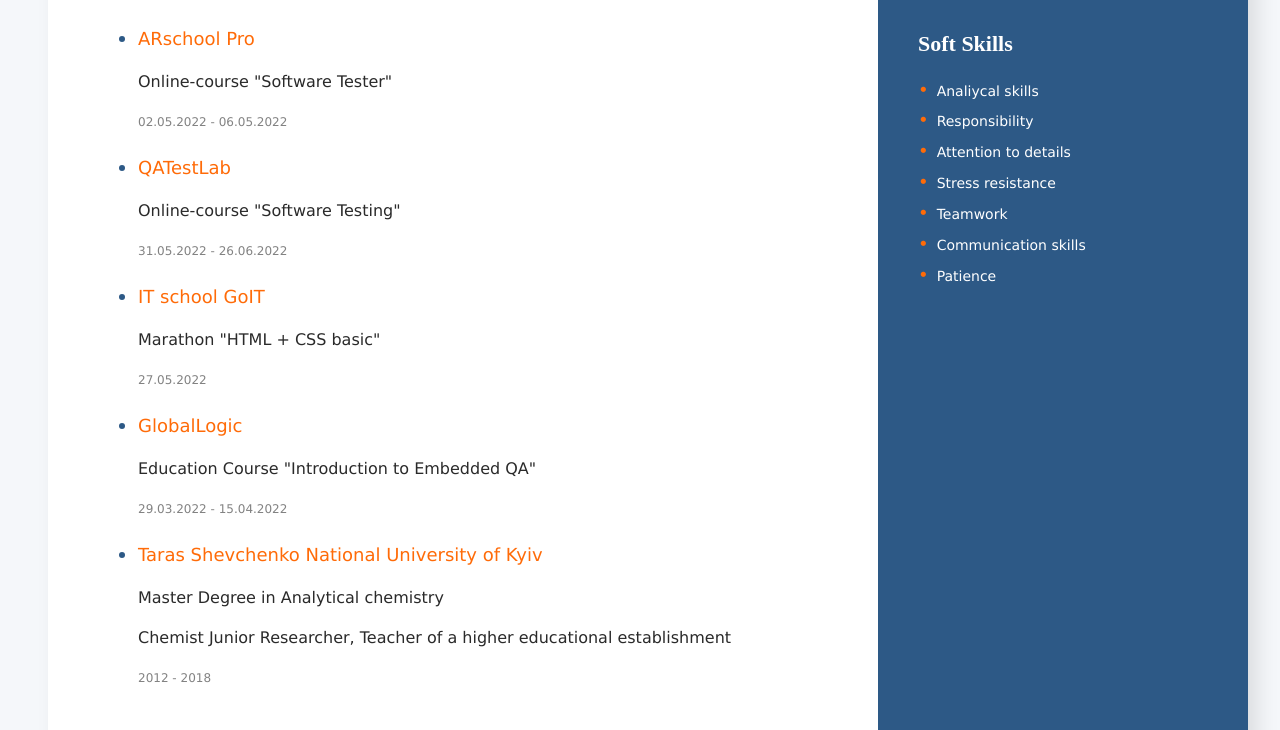
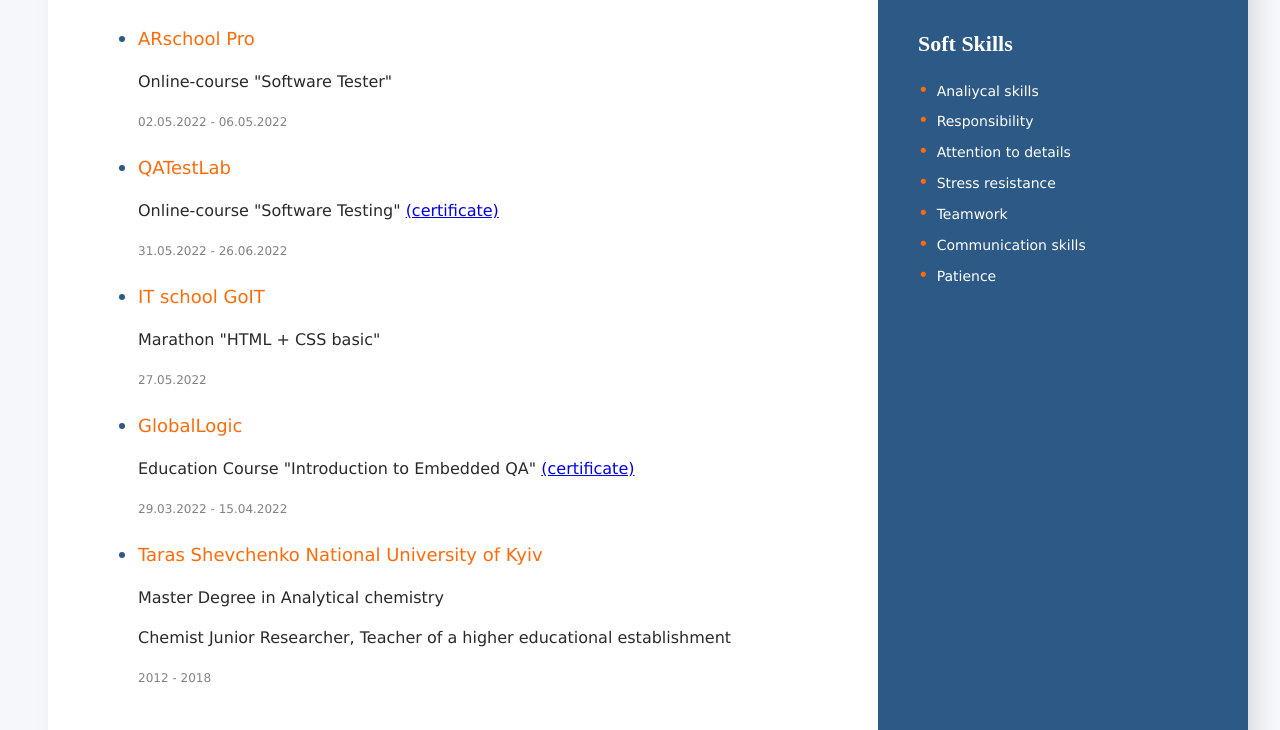
Before and after one commit to dianalytvynchuk/CV_Lytvynchuk, a plain HTML site: page CV_Lytvynchuk.html in a window 1280 px wide. Shown: the part 1137-1867 px from the top of the page. Drawn offline with Linux system fonts and the light colour scheme.

Commit message:
Add files via upload

```diff
--- a/CV_Lytvynchuk.html
+++ b/CV_Lytvynchuk.html
@@ -9,7 +9,7 @@
 	<div class="left-side">
 	<section class="bio">
 	<h1 class="bio-title">Diana Lytvynchuk</h1>
-		<h3 class="bio-occupation">Junior QA Manual Engineer</h3>
+		<h3 class="bio-occupation">Junior/Trainee QA Manual Engineer</h3>
 			<p class="bio-about">
 			I'm a hardworking, responsible, disciplined, ambitious person opened for a new experience.
 			Looking for an Junior QA Manual engineer position in successful IT-company that works on interesting projects.
@@ -48,7 +48,7 @@
 
 					<li class="education-degree">
 						<p class="accent">QATestLab</p>
-						<p>Online-course "Software Testing"</p>
+						<p>Online-course "Software Testing" <a href="QATestLab_Certificate.pdf" class="certificate link">(certificate)</a></p>
 					</li>
 					<!--(certificate) link-->
 				<p class="education-time">31.05.2022 - 26.06.2022</p>
@@ -62,7 +62,7 @@
 
 					<li class="education-degree">
 						<p class="accent">GlobalLogic</p>
-						<p>Education Course "Introduction to Embedded QA"</p>
+						<p>Education Course "Introduction to Embedded QA" <a href="GlobalLogic_Certificate.png" class="certificate link">(certificate)</a></p></p>
 					</li>
 					<!--(certificate) link-->
 				<p class="education-time">29.03.2022 - 15.04.2022</p>
```
Also changed, not shown: GlobalLogic_Certificate.png (added), 1 other file.
